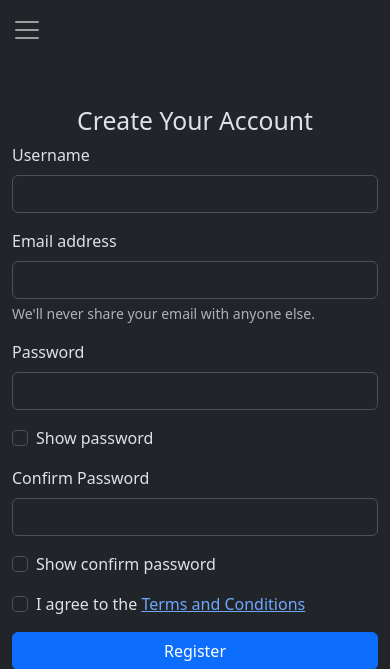
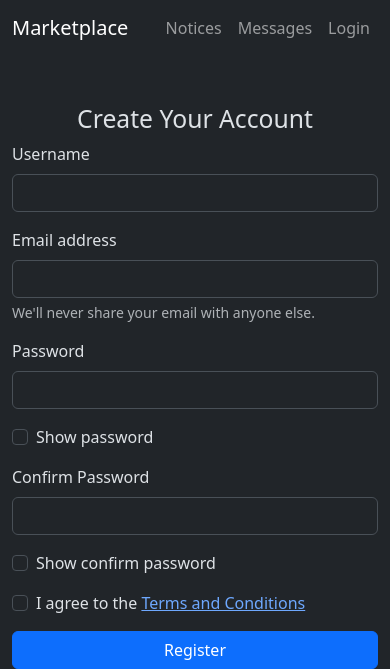
Before and after one commit to ME-Tii/marketplace, a Python web app: template templates/register.html in a window 390 px wide. Shown: the top 669 px of the page. Run offline with Jinja, Linux system fonts and the light colour scheme; the template is opened without the code that fills it, so the values that code supplies are empty.

Commit message:
Remove navbar collapse for login and register pages to prevent hamburger menu and ensure horizontal alignment

```diff
--- a/templates/register.html
+++ b/templates/register.html
@@ -7,13 +7,10 @@
     <link href="https://cdn.jsdelivr.net/npm/bootstrap@5.3.3/dist/css/bootstrap.min.css" rel="stylesheet" integrity="sha384-QWTKZyjpPEjISv5WaRU9OFeRpok6YctnYmDr5pNlyT2bRjXh0JMhjY6hW+ALEwIH" crossorigin="anonymous">
   </head>
   <body>
-    <nav class="navbar navbar-expand-lg navbar-dark bg-dark">
-      <div class="container-fluid">
-        <a class="navbar-brand" href="/>{% if session.get('lang') == 'de' %}Marktplatz{% else %}Marketplace{% endif %}</a>
-        <button class="navbar-toggler" type="button" data-bs-toggle="collapse" data-bs-target="#navbarNav" aria-controls="navbarNav" aria-expanded="false" aria-label="Toggle navigation">
-          <span class="navbar-toggler-icon"></span>
-        </button>
-        <div class="collapse navbar-collapse" id="navbarNav">
+     <nav class="navbar navbar-expand navbar-dark bg-dark">
+       <div class="container-fluid">
+         <a class="navbar-brand" href="/">{% if session.get('lang') == 'de' %}Marktplatz{% else %}Marketplace{% endif %}</a>
+         <div>
             <ul class="navbar-nav me-auto flex-nowrap">
 
                <li class="nav-item">
@@ -28,10 +25,9 @@
             </ul>
             <ul class="navbar-nav">
 
-            </ul>
-        </div>
-      </div>
-    </nav>
+             </ul>
+       </div>
+     </nav>
     <div class="container mt-5">
       <div class="row justify-content-center">
         <div class="col-md-6">
```
Also changed, not shown: templates/login.html (+7 -11 lines).
